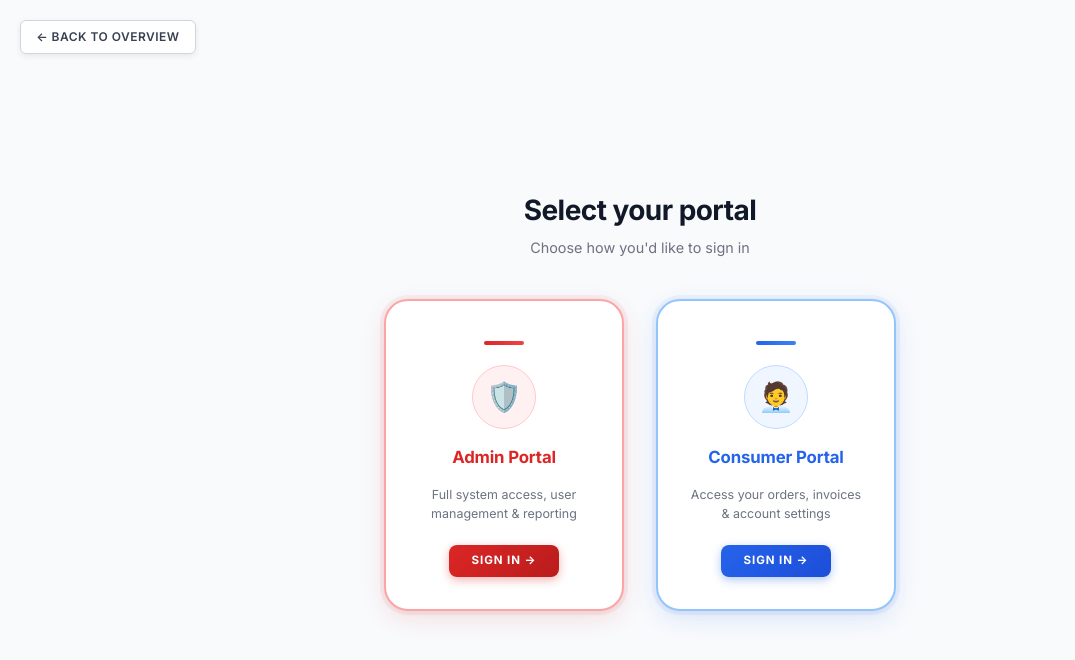
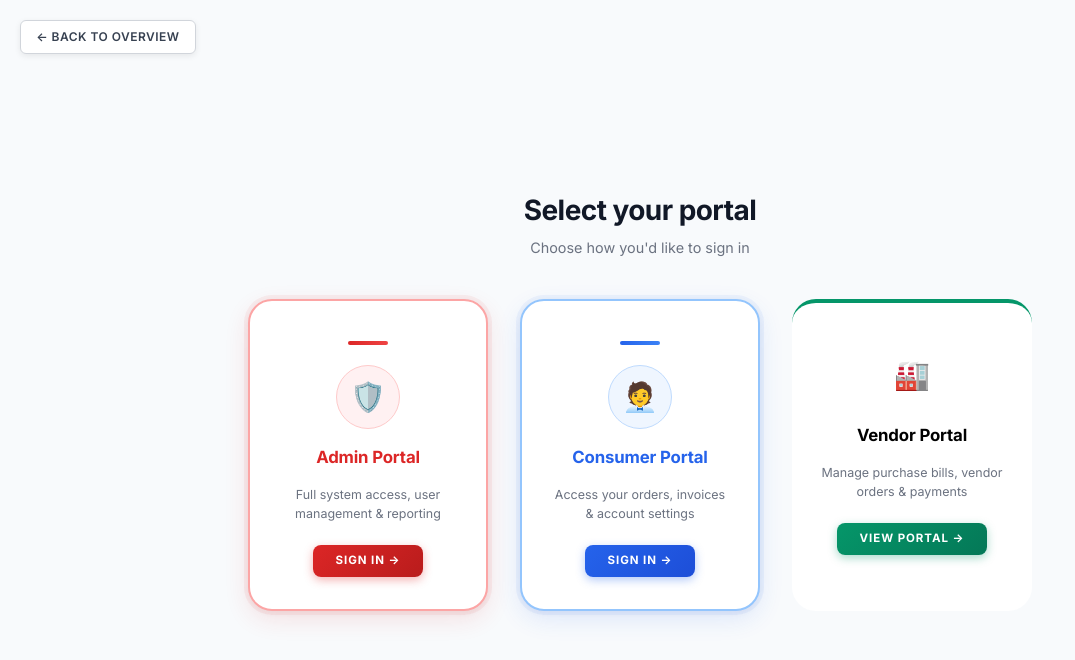
Before and after one commit to apoorvslst/odoo, a React app in the folder frontend/: page / in a window 1280 px wide. Both pictures are taken after a click on the button "Sign in". Shown: the top 660 px of the page, without its empty margins (0-1075 px from the left). Built offline with nearby package versions, Linux system fonts and the light colour scheme; the HTML template or start-up script is replaced by a standard one.

Commit message:
Fix Tailwind CSS setup and wire dashboards

```diff
--- a/frontend/src/components/App.jsx
+++ b/frontend/src/components/App.jsx
@@ -31,11 +31,11 @@ export default function App() {
   // Handles login success — stores user data and navigates to dashboard
   const handleLoginSuccess = (data) => {
     setUser(data.user);
-    const role = data.user?.role;
+    const role = (data.user?.role || '').toLowerCase();
     if (role === 'admin') {
       setCurrentView(VIEW.LANDING);
-    } else if (role === 'user') {
-      setCurrentView(VIEW.CUSTOMER_DASHBOARD);
+    } else if (role === 'vendor') {
+      setCurrentView(VIEW.VENDOR_DASHBOARD);
     } else {
       setCurrentView(VIEW.CUSTOMER_DASHBOARD);
     }
@@ -97,22 +97,43 @@ export default function App() {
             </span>
             <span className="portal-card-cta">Sign In →</span>
           </div>
+
+          {/* Vendor card */}
+          <div
+            className="portal-card portal-card-vendor"
+            onClick={() => setCurrentView(VIEW.VENDOR_DASHBOARD)}
+            role="button"
+            tabIndex={0}
+            onKeyDown={(e) => e.key === 'Enter' && setCurrentView(VIEW.VENDOR_DASHBOARD)}
+            aria-label="Vendor Portal"
+          >
+            <div className="portal-card-icon">🏭</div>
+            <span className="portal-card-label">Vendor Portal</span>
+            <span className="portal-card-desc">
+              Manage purchase bills, vendor orders &amp; payments
+            </span>
+            <span className="portal-card-cta">View Portal →</span>
+          </div>
         </div>
       </div>
     );
   }
 
   /* ── Customer Dashboard ── */
-  if (currentView === VIEW.CUSTOMER_DASHBOARD && user) {
+  if (currentView === VIEW.CUSTOMER_DASHBOARD) {
     return (
       <div className="view-wrapper">
         <div className="dashboard-topbar">
           <button className="btn-floating-back" onClick={() => setCurrentView(VIEW.LANDING)}>← Back</button>
+          {user ? (
             <div className="profile-menu">
-            <div className="profile-avatar">{user.name ? user.name[0].toUpperCase() : user.login_id[0].toUpperCase()}</div>
+              <div className="profile-avatar">{user.name ? user.name[0].toUpperCase() : (user.login_id ? user.login_id[0].toUpperCase() : 'C')}</div>
               <span className="profile-name">{user.name || user.login_id}</span>
               <button className="btn-logout" onClick={handleLogout}>Logout</button>
             </div>
+          ) : (
+            <button className="btn-logout" onClick={() => setCurrentView(VIEW.CONSUMER_LOGIN)}>Sign In</button>
+          )}
         </div>
         <CustomerDashboard />
       </div>
@@ -120,16 +141,20 @@ export default function App() {
   }
 
   /* ── Vendor Dashboard ── */
-  if (currentView === VIEW.VENDOR_DASHBOARD && user) {
+  if (currentView === VIEW.VENDOR_DASHBOARD) {
     return (
       <div className="view-wrapper">
         <div className="dashboard-topbar">
           <button className="btn-floating-back" onClick={() => setCurrentView(VIEW.LANDING)}>← Back</button>
+          {user ? (
             <div className="profile-menu">
-            <div className="profile-avatar">{user.name ? user.name[0].toUpperCase() : user.login_id[0].toUpperCase()}</div>
+              <div className="profile-avatar">{user.name ? user.name[0].toUpperCase() : (user.login_id ? user.login_id[0].toUpperCase() : 'V')}</div>
               <span className="profile-name">{user.name || user.login_id}</span>
               <button className="btn-logout" onClick={handleLogout}>Logout</button>
             </div>
+          ) : (
+            <button className="btn-logout" onClick={() => setCurrentView(VIEW.CONSUMER_LOGIN)}>Sign In</button>
+          )}
         </div>
         <VendorDashboard />
       </div>
@@ -222,7 +247,21 @@ export default function App() {
         <div className="header-actions">
           {user ? (
             <div className="profile-menu">
-              <div className="profile-avatar">{user.name ? user.name[0].toUpperCase() : user.login_id[0].toUpperCase()}</div>
+              <button
+                type="button"
+                onClick={() => {
+                  const role = (user.role || '').toLowerCase();
+                  if (role === 'vendor') {
+                    setCurrentView(VIEW.VENDOR_DASHBOARD);
+                  } else {
+                    setCurrentView(VIEW.CUSTOMER_DASHBOARD);
+                  }
+                }}
+                className="btn-header-dashboard"
+              >
+                Dashboard
+              </button>
+              <div className="profile-avatar">{user.name ? user.name[0].toUpperCase() : (user.login_id ? user.login_id[0].toUpperCase() : 'U')}</div>
               <span className="profile-name">{user.name || user.login_id}</span>
               <button type="button" onClick={handleLogout} className="btn-logout">Logout</button>
             </div>
--- a/frontend/src/styles/App.css
+++ b/frontend/src/styles/App.css
@@ -659,3 +659,39 @@
   top: 0;
   z-index: 100;
 }
+
+.portal-card-vendor {
+  border-top: 4px solid #059669;
+}
+
+.portal-card-vendor:hover {
+  border-color: #059669;
+  box-shadow: 0 12px 28px rgba(5, 150, 105, 0.15);
+}
+
+.portal-card-vendor .portal-card-cta {
+  background: linear-gradient(135deg, #059669, #047857);
+  box-shadow: 0 3px 10px rgba(5, 150, 105, 0.35);
+}
+
+.portal-card-vendor:hover .portal-card-cta {
+  opacity: 0.9;
+  transform: translateY(-1px);
+}
+
+.btn-header-dashboard {
+  padding: 6px 14px;
+  border-radius: 6px;
+  border: 1px solid var(--odoo-purple);
+  background: var(--odoo-purple-light);
+  color: var(--odoo-purple);
+  font-weight: 600;
+  font-size: 0.82rem;
+  cursor: pointer;
+  transition: all 0.2s ease;
+}
+
+.btn-header-dashboard:hover {
+  background: var(--odoo-purple);
+  color: #fff;
+}
--- a/frontend/vite.config.js
+++ b/frontend/vite.config.js
@@ -1,10 +1,13 @@
+import tailwindcss from '@tailwindcss/vite'
 import react from '@vitejs/plugin-react'
-import tailwindcss from '@tailwindcss/vite'
 import { defineConfig } from 'vite'
 
 // https://vite.dev/config/
 export default defineConfig({
-  plugins: [react(), tailwindcss()],
+  plugins: [
+    tailwindcss(),
+    react(),
+  ],
   server: {
     proxy: {
       '/api': 'http://localhost:3000',
```
Lines whose indentation alone changed are shown as unchanged.
